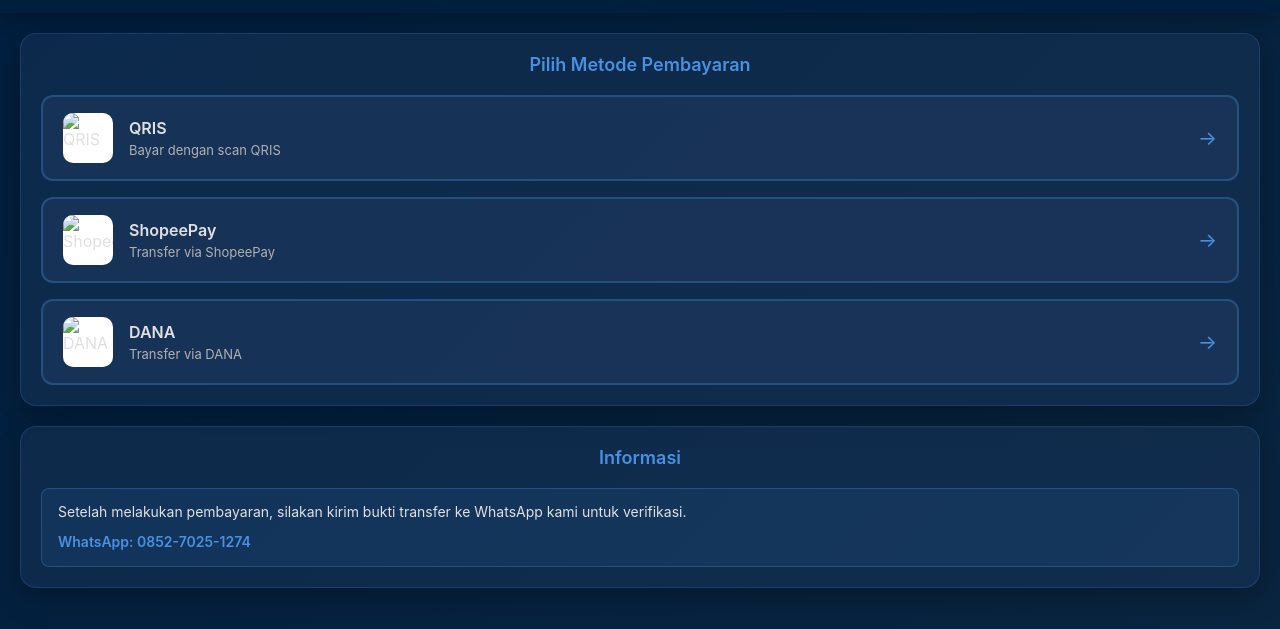
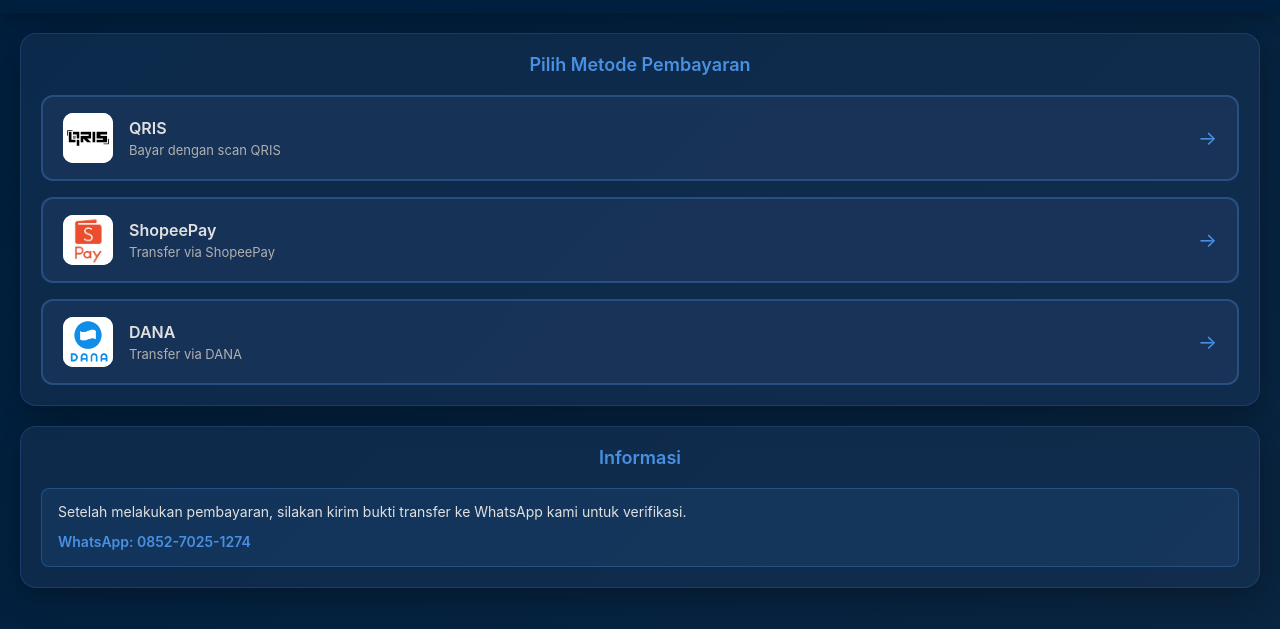
Before and after one commit to chrisswjyy/thanstr, a plain HTML site: page pay.html in a window 1280 px wide. Shown: the part 45-674 px from the top of the page. Drawn offline with Linux system fonts and the light colour scheme.

Commit message:
pay.html

```diff
--- a/pay.html
+++ b/pay.html
@@ -338,7 +338,7 @@
             <div class="payment-methods">
                 <div class="payment-card" onclick="openModal('qris')">
                     <div class="payment-logo">
-                        <img src="png/qris.png" alt="QRIS">
+                        <img src="qris.png" alt="QRIS">
                     </div>
                     <div class="payment-info">
                         <div class="payment-name">QRIS</div>
@@ -349,7 +349,7 @@
 
                 <div class="payment-card" onclick="openModal('shopeepay')">
                     <div class="payment-logo">
-                        <img src="png/shope.png" alt="ShopeePay">
+                        <img src="shope.png" alt="ShopeePay">
                     </div>
                     <div class="payment-info">
                         <div class="payment-name">ShopeePay</div>
@@ -360,7 +360,7 @@
 
                 <div class="payment-card" onclick="openModal('dana')">
                     <div class="payment-logo">
-                        <img src="png/dana.png" alt="DANA">
+                        <img src="dana.png" alt="DANA">
                     </div>
                     <div class="payment-info">
                         <div class="payment-name">DANA</div>
@@ -388,7 +388,7 @@
                 <button class="close-btn" onclick="closeModal('modalQris')">×</button>
             </div>
             <div class="modal-body">
-                <img src="png/str.png" alt="QRIS Code" class="modal-image">
+                <img src="str.png" alt="QRIS Code" class="modal-image">
                 <div class="modal-info">
                     <p>Scan QR Code di atas menggunakan aplikasi e-wallet atau banking Anda</p>
                 </div>
@@ -405,7 +405,7 @@
             </div>
             <div class="modal-body">
                 <div class="payment-logo" style="width: 100px; height: 100px; margin: 0 auto 20px;">
-                    <img src="png/shope.png" alt="ShopeePay">
+                    <img src="shope.png" alt="ShopeePay">
                 </div>
                 <div class="modal-info">
                     <p>Nomor ShopeePay</p>
@@ -428,7 +428,7 @@
             </div>
             <div class="modal-body">
                 <div class="payment-logo" style="width: 100px; height: 100px; margin: 0 auto 20px;">
-                    <img src="png/dana.png" alt="DANA">
+                    <img src="dana.png" alt="DANA">
                 </div>
                 <div class="modal-info">
                     <p>Nomor DANA</p>
```
